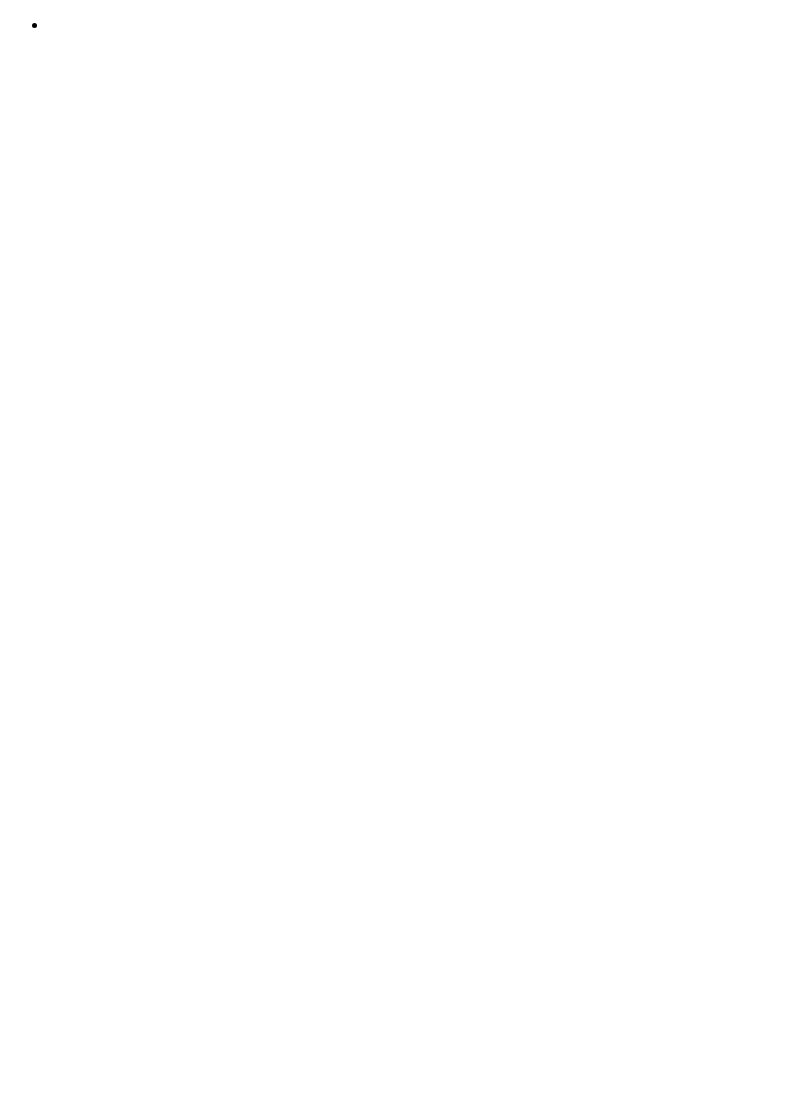
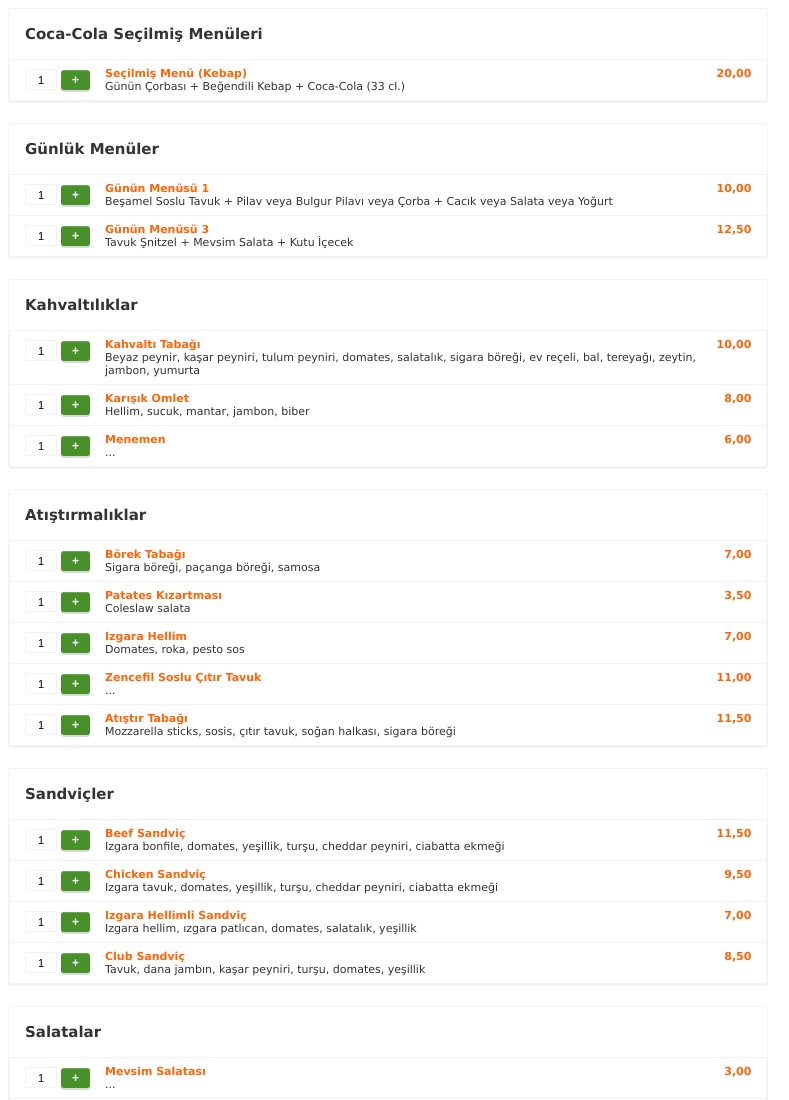
Before and after one commit to banuyildirim/basket-demo-app, a website built with webpack: page index.html in a window 1280 px wide. Shown: the top 1100 px of the page, without its empty margins (0-789 px from the left). Before the commit the page ends 800 px from the top, so only its background shows below. Built offline with nearby package versions, Linux system fonts and the light colour scheme.

Commit message:
json data html template

```diff
--- /dev/null
+++ b/app/html-template.js
@@ -0,0 +1,16 @@
+
+import data from '../json/menu.json';
+
+const objects = data.d.ResultSet;
+let domTemplate = document.getElementById('js-template');
+
+const htmlTemplate = (values) => `<article>
+    ${ values.map(value =>
+        `<div class='product' id=${value.Oid}><div class='product__head'> <h2>${value.CategoryDisplayName} </h2></div><div class='product__content'>
+        <ul>${value.Products.map(el => `<li><div class='product__actions'><input type='text' class='product__count' data-product-id=${el.ProductId} value='1' /><button class='btn-primary' type='button' data-product-id=${el.ProductId}>+</button></div><div class='product__info'> <div class='product__info--middle'>${el.DisplayName}</div> <div class='product__info--small'>${el.Description}</div></div><div class='product__price'>${el.ExtendedPrice}</div></li>`
+        ).join(' ')}</ul>
+        </div></div>`
+    ).join(' ') }</article>`;
+
+const template = htmlTemplate(objects);
+domTemplate.innerHTML = template;
--- a/app/main.js
+++ b/app/main.js
@@ -1,13 +1,3 @@
 //main.js
 
-import data from '../json/menu.json';
-
-const $obj = {
-    category: ''
-}
-
-for (let i = 0; i < data.d.TotalRowCount; i++) {
-    $obj.category += data.d.ResultSet[i].CategoryDisplayName;
-}
-
-console.log($obj.category);
+import './html-template';
--- a/index.html
+++ b/index.html
@@ -5,11 +5,10 @@
 <head>
     <meta charset="UTF-8">
     <title>ES2015 Environment</title>
+    <link rel="stylesheet" type="text/css" href="style/main.css">
 </head>
 <body>
+    <div id="js-template" class=""></div>
     <script src="bundle.js" type="text/javascript"></script>
-    <ul>
-        <li id="js-category"></li>
-    </ul>
 </body>
 </html>
--- a/package.json
+++ b/package.json
@@ -12,6 +12,10 @@
     "babel-core": "^6.26.3",
     "babel-loader": "^8.0.5",
     "babel-preset-es2015": "^6.24.1",
+    "css-loader": "^2.1.0",
+    "node-sass": "^4.11.0",
+    "sass-loader": "^7.1.0",
+    "style-loader": "^0.23.1",
     "webpack": "^4.29.5",
     "webpack-cli": "^3.2.3",
     "webpack-dev-server": "^3.2.0"
--- /dev/null
+++ b/style/gui/_elements.scss
@@ -0,0 +1,22 @@
+@import '../gui/variables';
+
+.btn-primary {
+    background-color: #48912a;
+    color: $color-white;
+    border-radius: 3px;
+    padding: 2px 11px;
+    line-height: 16px;
+    text-align: center;
+    white-space: nowrap;
+    border: 0;
+    outline: none;
+    font-size: 12px;
+    font-weight: 700;
+    -webkit-appearance: button;
+    cursor: pointer;
+    text-transform: none;
+    box-shadow: 0 2px 0 rgba(0,0,0,.15), inset 0 1px 0 hsla(0,0%,100%,.19);
+    &:hover, &:active, &:focus {
+        background-color: rgb(50, 129, 18);
+    }
+}
--- /dev/null
+++ b/style/gui/_variables.scss
@@ -0,0 +1,13 @@
+
+$font-base: Verdana, Geneva, sans-serif;
+
+$font-size-regular: 15px;
+$font-size-small: 11px;
+
+$font-weight-bold: 700;
+$font-weight-regular: 600;
+
+$color-white: #FFFFFF;
+$color-primary: #333333;
+$color-secondary: #F3F3F3;
+$color-tertiary: #FF6508;
--- /dev/null
+++ b/style/main.scss
@@ -0,0 +1,3 @@
+
+@import './gui/elements';
+@import './product/product';
--- /dev/null
+++ b/style/product/_product.scss
@@ -0,0 +1,62 @@
+@import '../gui/variables';
+
+.product {
+    font-family: $font-base;
+    width: 60%;
+    background: $color-white;
+    margin: 0 0 20px;
+    border-radius: 3px;
+    border: 1px solid $color-secondary;
+    &__head {
+        width: 60%;
+        font-weight: $font-weight-regular;
+        color: $color-primary;
+        margin: 4px;
+        h2 {
+            font-size: $font-size-regular;
+            padding: 12px 0 12px 12px;
+            margin: 0;
+        }
+    }
+    &__content {
+        padding: 0;
+        border: 1px solid $color-secondary;
+        font-size: $font-size-small;
+        color: $color-tertiary;
+        font-weight: $font-weight-bold;
+        ul {
+            padding: 0;
+            margin: 0;
+        }
+        li {
+            list-style: none;
+            position: relative;
+            border-bottom: 1px solid $color-secondary;
+            padding: 7px 15px;
+            display: flex;
+        }
+    }
+    &__info {
+        flex: 1;
+        &--small {
+            color: $color-primary;
+            font-weight: 500;
+        }
+    }
+    &__price {
+        text-align: right;
+    }
+    &__actions {
+        margin-right: 15px;
+    }
+    &__count {
+        width: 26px;
+        height: 17px;
+        text-align: center;
+        margin-top: 2px;
+        border: 1px solid $color-secondary;
+        border-radius: 2px;
+        font-size: $font-size-small;
+        margin-right: 4px;
+    }
+}
--- a/webpack.config.js
+++ b/webpack.config.js
@@ -14,6 +14,14 @@ module.exports = {
                 loader: 'babel-loader'
             }
             },
+            {
+                test: /\.scss$/,
+                use: [
+                    "style-loader", // creates style nodes from JS strings
+                    "css-loader", // translates CSS into CommonJS
+                    "sass-loader" // compiles Sass to CSS, using Node Sass by default
+                ]
+            }
         ]
     },
     devServer: {
```
Also changed, not shown: style/main.css (added), 3 other files.
